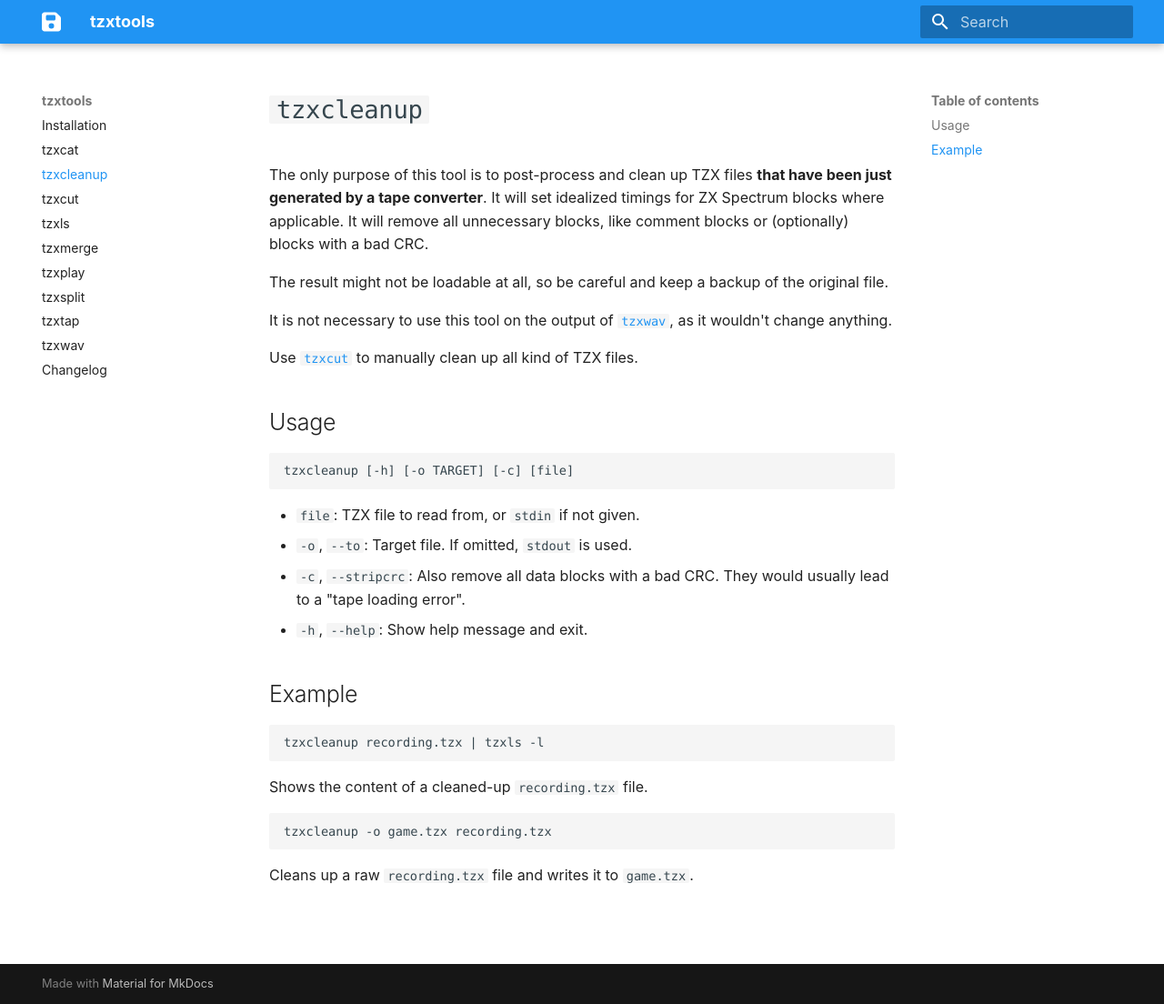
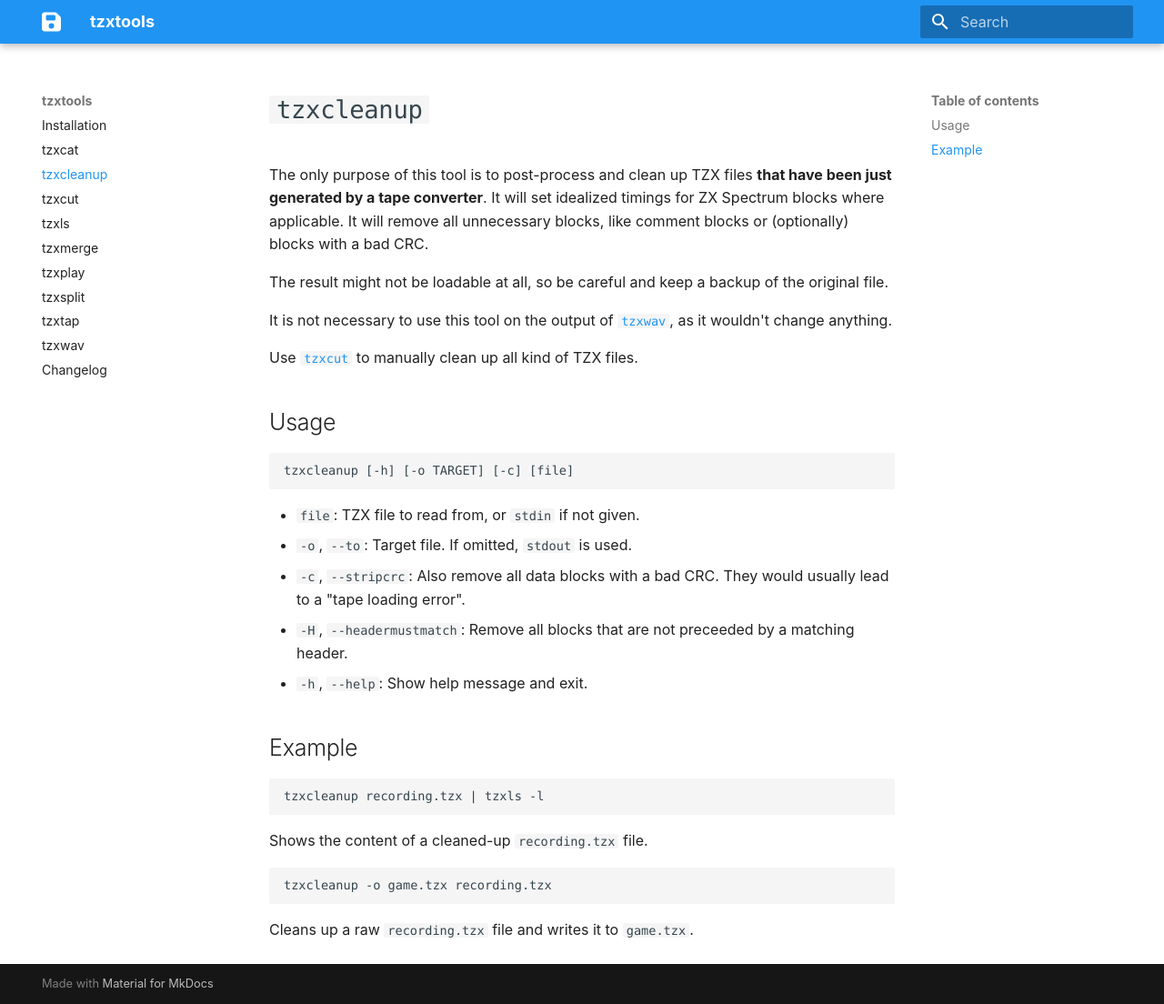
Before and after one commit to shred/tzxtools, an MkDocs documentation site: the page built from docs/tzxcleanup.md, in a window 1280 px wide and 1104 px high. Shown: the whole window at 91% size. Built offline with MkDocs 1.6.1 and Material for MkDocs 9.7.7, drawn with Linux system fonts in a browser that asks for light colours.

Commit message:
Document new headermustmatch option

```diff
--- a/docs/tzxcleanup.md
+++ b/docs/tzxcleanup.md
@@ -17,6 +17,7 @@ tzxcleanup [-h] [-o TARGET] [-c] [file]
 * `file`: TZX file to read from, or `stdin` if not given.
 * `-o`, `--to`: Target file. If omitted, `stdout` is used.
 * `-c`, `--stripcrc`: Also remove all data blocks with a bad CRC. They would usually lead to a "tape loading error".
+* `-H`, `--headermustmatch`: Remove all blocks that are not preceeded by a matching header.
 * `-h`, `--help`: Show help message and exit.
 
 ## Example
```
Also changed, not shown: docs/changelog.md (+1 -0 lines).
